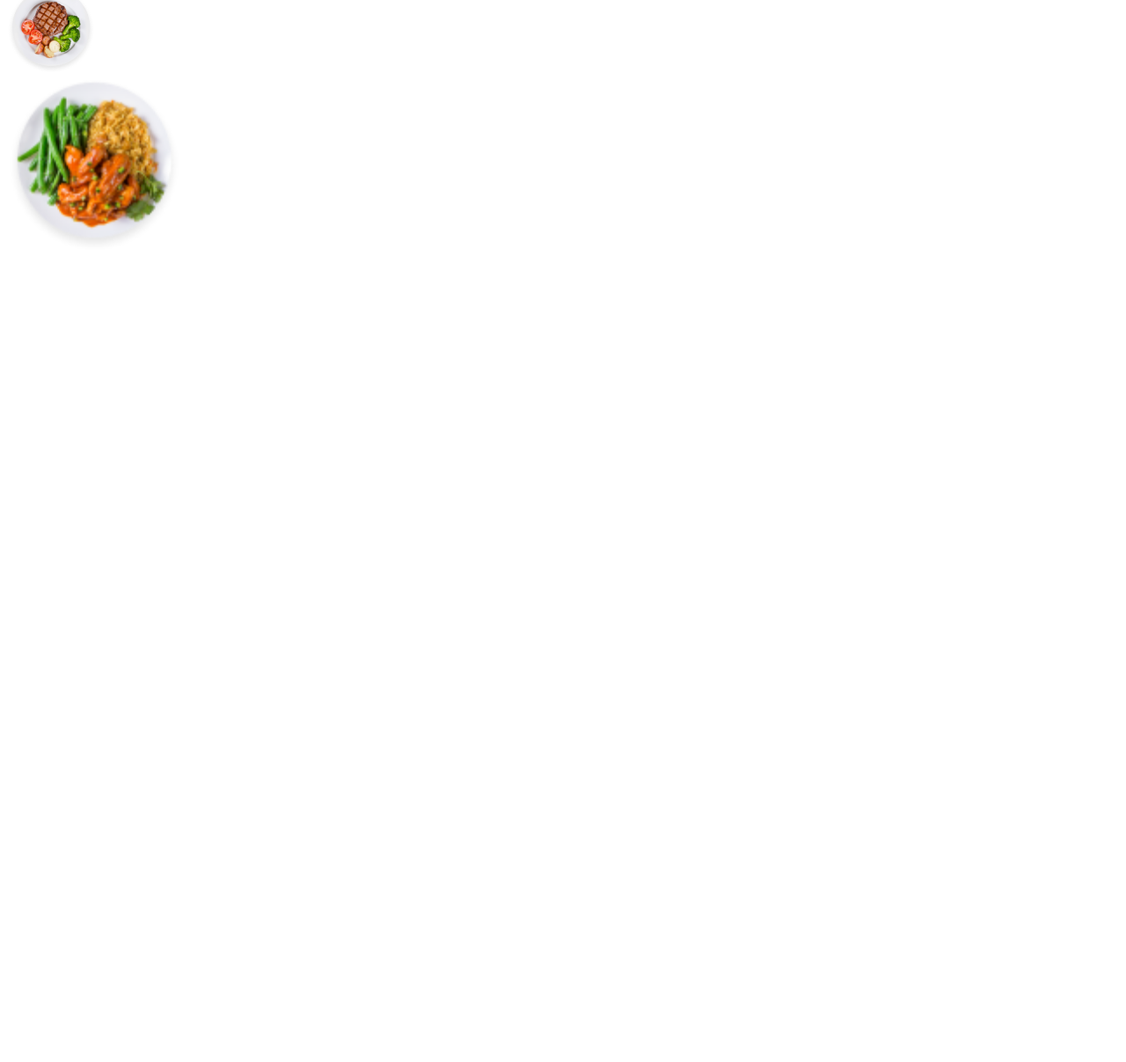
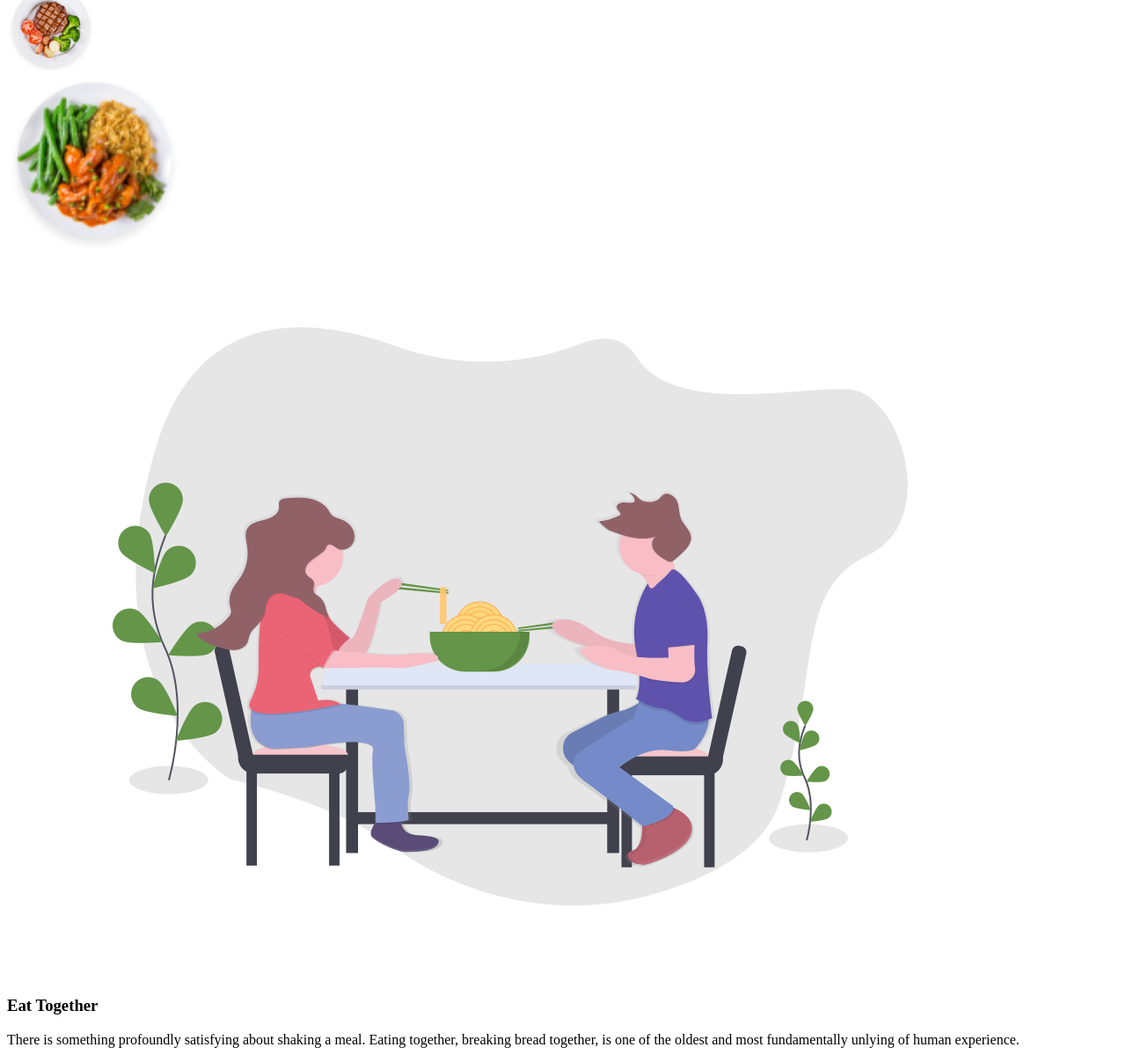
Before and after one commit to ClintonOliera/street-food, a plain HTML site: page index.html in a window 1280 px wide. Shown: the part 909-2116 px from the top of the page at 88% size. Before the commit the page ends 1209 px from the top, so only its background shows below. Drawn offline with Linux system fonts and the light colour scheme.

Commit message:
added image and a paragraph to the eat-together section

```diff
--- a/index.html
+++ b/index.html
@@ -93,7 +93,23 @@
             <div class="main-dish">
                 <img src="images/main-dish.png" height="200" width="200" alt="">
             </div>
+        </section>
 
+         <section id="eat-together">
+            <div class="d-flex justify-content-center align-items-center">
+                <div class="section-image">
+                    <img src="./images/eating_together.png" alt="">
+                </div>
+                <div class="section-description">
+                    <h3>Eat Together</h3>
+                    <p>
+                        There is something profoundly satisfying
+                        about shaking a meal. Eating together, breaking
+                        bread together, is one of the oldest and most fundamentally
+                        unlying of human experience.
+                    </p>
+                </div>
+            </div>
         </section>
 
     </div>
```
